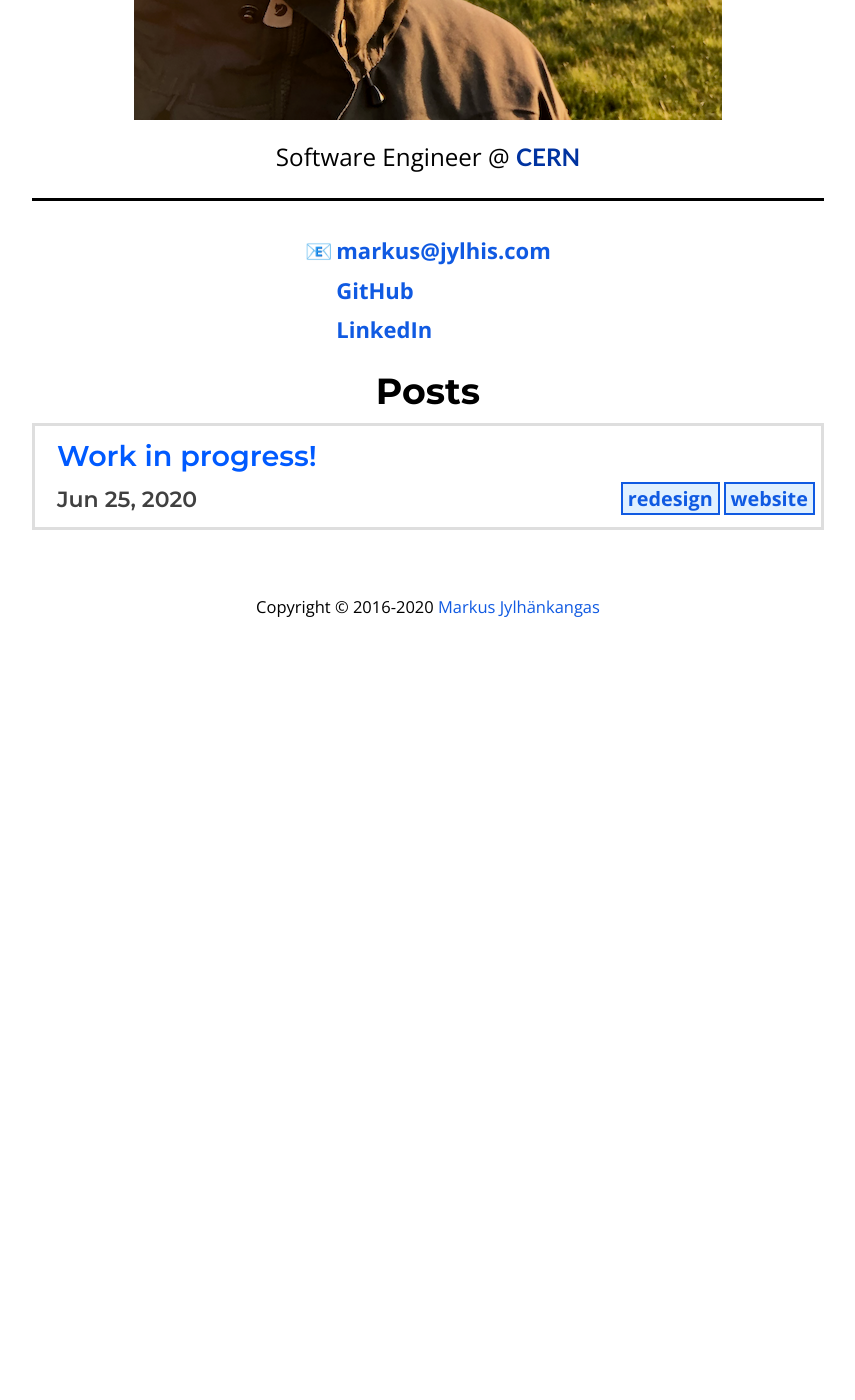
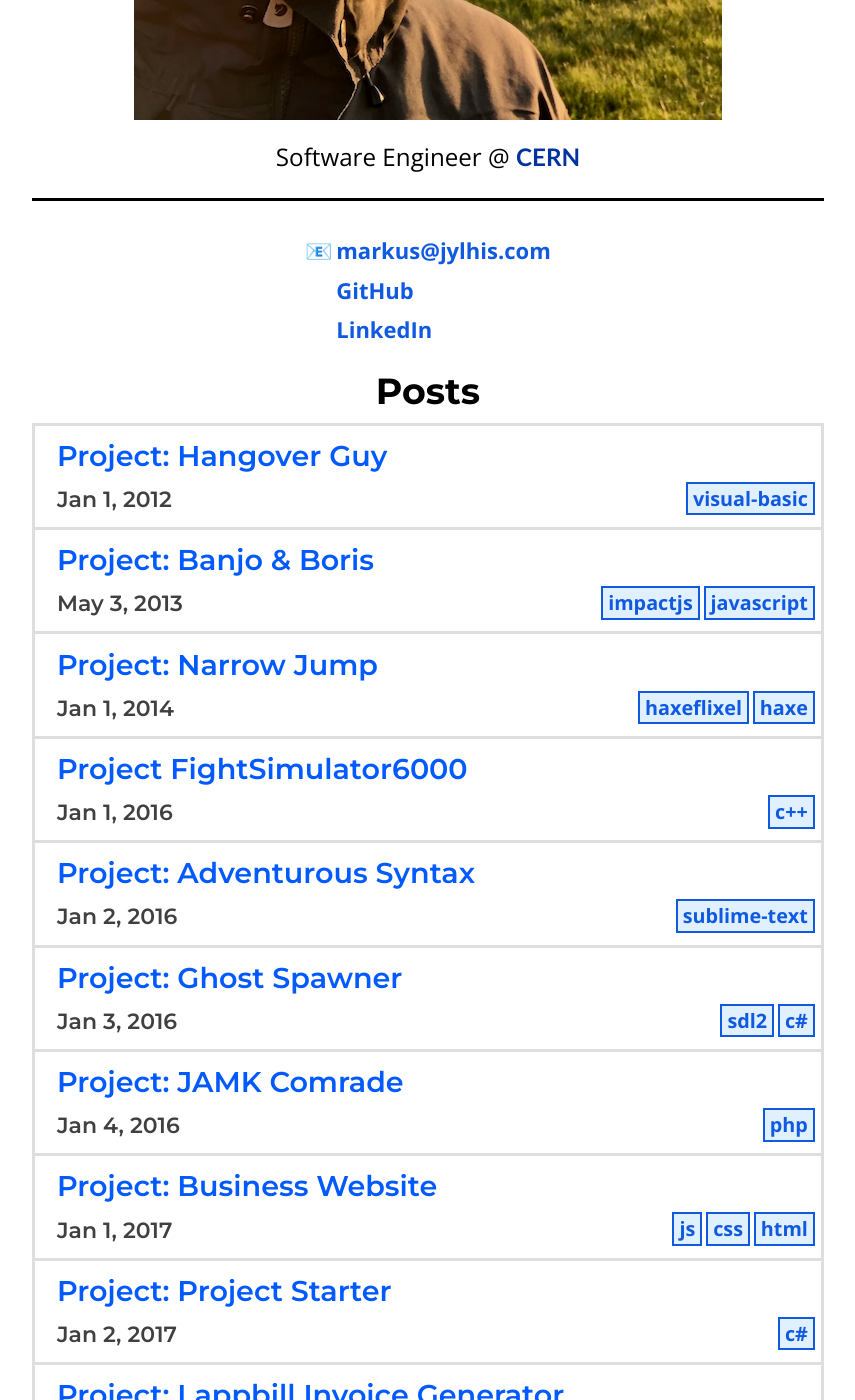
Before and after one commit to Jylhis/Jylhis.github.io, a Jekyll site: the page built from index.md, in a window 1280 px wide and 1400 px high, scrolled down 697 px. Shown: the whole window, without its empty margins (212-1067 px from the left). Built offline with Jekyll 4.4.1, drawn with Linux system fonts in a browser that asks for light colours; before the commit the page ends 1327 px from its top, so only the background shows below that; some of the changed text lies outside the part shown.

Commit message:
Add project links

```diff
--- a/Gemfile
+++ b/Gemfile
@@ -27,3 +27,5 @@ end
 
 # Performance-booster for watching directories on Windows
 gem "wdm", "~> 0.1.1", :install_if => Gem.win_platform?
+
+gem 'jekyll-redirect-from', "~> 0.15"
--- a/_config.yml
+++ b/_config.yml
@@ -31,7 +31,10 @@ linkedin_username: jylhis
 theme: minima
 plugins:
   - jekyll-feed
+  - jekyll-redirect-from
 
+redirect_from:
+  json: false
 #highlighter: rouge
 
 
--- /dev/null
+++ b/_posts/2012-01-01-project:-hangover-guy.markdown
@@ -0,0 +1,4 @@
+---
+redirect_to: https://github.com/Jylhis/Hangover-Guy
+tags: visual-basic
+---
--- /dev/null
+++ b/_posts/2013-05-03-project:-banjo-boris.markdown
@@ -0,0 +1,5 @@
+---
+redirect_to: https://github.com/Jylhis/BanjoBoris
+tags: javascript ImpactJS
+title: "Project: Banjo & Boris"
+---
--- /dev/null
+++ b/_posts/2014-01-01-project:-narrow-jump.markdown
@@ -0,0 +1,4 @@
+---
+redirect_to: https://github.com/Jylhis/NarrowJump
+tags: Haxe HaxeFlixel
+---
--- /dev/null
+++ b/_posts/2016-01-01-project:-fightsimulator6000.markdown
@@ -0,0 +1,5 @@
+---
+redirect_to: https://github.com/Jylhis/FightSimulator6000
+tags: C++
+title: "Project FightSimulator6000"
+---
--- /dev/null
+++ b/_posts/2016-01-02-project:-adventurous-syntax.markdown
@@ -0,0 +1,4 @@
+---
+redirect_to: https://github.com/Jylhis/Adventurous-Syntax
+tags: sublime-text
+---
--- /dev/null
+++ b/_posts/2016-01-03-project:-ghost-spawner.markdown
@@ -0,0 +1,4 @@
+---
+redirect_to: https://github.com/Jylhis/Ghost-Spawner
+tags: C# SDL2
+---
--- /dev/null
+++ b/_posts/2016-01-04-project:-jamk-comrade.markdown
@@ -0,0 +1,5 @@
+---
+redirect_to: https://github.com/Jylhis/JAMKcomrade
+tags: php
+title: "Project: JAMK Comrade"
+---
--- /dev/null
+++ b/_posts/2017-01-01-project:-business-website.markdown
@@ -0,0 +1,4 @@
+---
+redirect_to: https://lappdent.fi
+tags: html css js
+---
--- /dev/null
+++ b/_posts/2017-01-02-project:-project-starter.markdown
@@ -0,0 +1,4 @@
+---
+redirect_to: https://github.com/Jylhis/ProjectStarter
+tags: c#
+---
--- /dev/null
+++ b/_posts/2017-01-03-project:-lappbill-invoice-generator.markdown
@@ -0,0 +1,4 @@
+---
+redirect_to: https://github.com/Jylhis/Lappbill
+tags: C++ QT5
+---
--- /dev/null
+++ b/_posts/2019-01-01-project:spotify-sanat.markdown
@@ -0,0 +1,4 @@
+---
+redirect_to: https://github.com/Jylhis/Spotify-Sanat
+tags: nodejs react
+---
--- /dev/null
+++ b/_posts/2019-01-04-bachelor-thesis.markdown
@@ -0,0 +1,5 @@
+---
+redirect_to: http://urn.fi/URN:NBN:fi:amk-2019060113969
+tags:
+title: "Link: Bachelor's Thesis"
+---
--- /dev/null
+++ b/_posts/2019-01-05-pdf-arranger.markdown
@@ -0,0 +1,5 @@
+---
+redirect_to: https://apps.apple.com/us/app/pdf-arranger/id1466644712?mt=
+tags: swift ios
+title: "Project: PDF Arranger"
+---
```
Also changed, not shown: Gemfile.lock.
